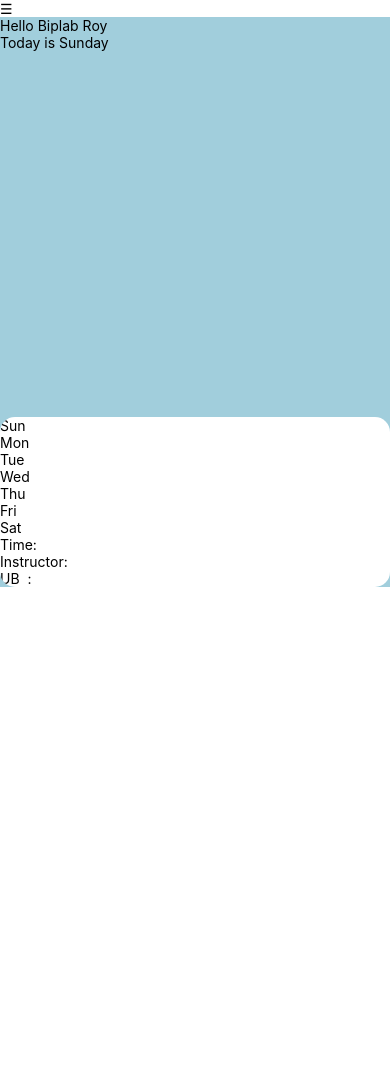
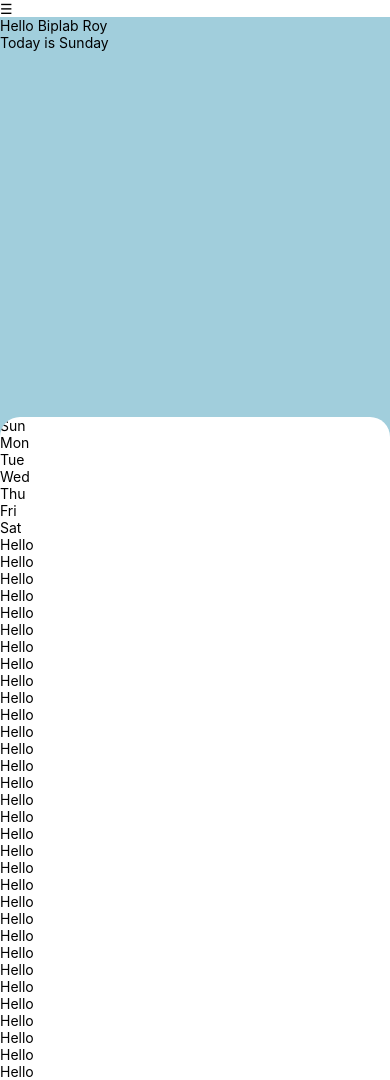
Before and after one commit to biplabroy-1/REMIND-ME_V3, a React Native app: screen / in a window 390 px wide. Before the commit the page ends 844 px from the top, so only its background shows below. Built offline with nearby package versions, Linux system fonts and the light colour scheme; no server answers.

Commit message:
added nested scrolling

```diff
--- a/App.js
+++ b/App.js
@@ -1,6 +1,6 @@
 import { StatusBar } from 'expo-status-bar';
-import React, { useState, useCallback } from 'react';
-import { Text, View, TouchableOpacity, RefreshControl, FlatList } from 'react-native';
+import React, { useState, useEffect, useCallback } from 'react';
+import { Text, View, TouchableOpacity, RefreshControl, ScrollView, StyleSheet } from 'react-native';
 import ParallaxScrollView from './Components/ParallaxScrollView';
 import Sidebar from './Components/Sidebar';
 
@@ -32,7 +32,7 @@ export default function App() {
     }
   }, []);
 
-  useState(() => {
+  useEffect(() => {
     onRefresh();
   }, []);
 
@@ -61,14 +61,14 @@ export default function App() {
           <RefreshControl
             refreshing={refreshing}
             onRefresh={onRefresh}
-            colors={['#009688']} // Optional: Customize the color of the spinner
-            tintColor="#009688" // Optional: Customize the color of the spinner (iOS)
+            colors={['#009688']}
+            tintColor="#009688"
             title="Pull to refresh"
-            titleColor="#009688" // Optional: Customize the title color (iOS)
+            titleColor="#009688"
           />
         }
       >
-        <View className='min-h-[90vh]'>
+        <View className='h-[90vh]'>
           <View className='p-2 justify-evenly flex-row w-full sticky'>
             {dayNames.map((day) => (
               <Text key={day} onPress={() => setSelectedDay(day)}
@@ -79,27 +79,40 @@ export default function App() {
               </Text>
             ))}
           </View>
-          <View className='flex-1 items-center'>
-
-            <View className={`relative mb-4 p-4 border-[1.5px] rounded-xl ${classSchedule.Class_type === 'Free' ? 'border-red-300 bg-red-50' : (classSchedule.Class_type === 'Lab' ? 'border-blue-300 bg-blue-50' : 'border-green-300 bg-green-50')}`}>
-              <View className='flex-row justify-between items-center'>
-                <Text className="text-xs font-medium">Time: {classSchedule.New_Time}</Text>
-                <View className={`${classSchedule.Class_type === 'Free' ? 'bg-red-700' : (classSchedule.Class_type === 'Lab' ? 'bg-blue-700' : 'bg-green-700')} rounded-full px-3 py-1`}>
-                  <Text className='text-white font-bold text-xs'>{classSchedule.Class_type}</Text>
-                </View>
-              </View>
-              <Text className="text-lg font-bold text-slate-900">{classSchedule.Course_Name}</Text>
-              <Text className={`text-lg font-bold text-stone-800 ${classSchedule.Class_type === 'Free' ? 'hidden' : ''}`}>
-                {classSchedule.Group === 'All' ? 'All Group' : classSchedule.Group}
-              </Text>
-              <View className="flex-row mt-2 justify-between items-center mb-2.5">
-                <View>
-                  <Text className={`text-xs w-48 ${classSchedule.Class_type === 'Free' ? 'hidden' : ''}`}>Instructor: {classSchedule.Instructor}</Text>
-                </View>
-                <Text className={`${classSchedule.Class_type === 'Free' ? 'hidden' : ''}`}>UB {classSchedule.Building} : {classSchedule.Room}</Text>
-              </View>
-            </View>
-          </View>
+          <ScrollView nestedScrollEnabled={true}>
+            <Text>Hello</Text>
+            <Text>Hello</Text>
+            <Text>Hello</Text>
+            <Text>Hello</Text>
+            <Text>Hello</Text>
+            <Text>Hello</Text>
+            <Text>Hello</Text>
+            <Text>Hello</Text>
+            <Text>Hello</Text>
+            <Text>Hello</Text>
+            <Text>Hello</Text>
+            <Text>Hello</Text>
+            <Text>Hello</Text>
+            <Text>Hello</Text>
+            <Text>Hello</Text>
+            <Text>Hello</Text>
+            <Text>Hello</Text>
+            <Text>Hello</Text>
+            <Text>Hello</Text>
+            <Text>Hello</Text>
+            <Text>Hello</Text>
+            <Text>Hello</Text>
+            <Text>Hello</Text>
+            <Text>Hello</Text>
+            <Text>Hello</Text>
+            <Text>Hello</Text>
+            <Text>Hello</Text>
+            <Text>Hello</Text>
+            <Text>Hello</Text>
+            <Text>Hello</Text>
+            <Text>Hello</Text>
+            <Text>Hello</Text>
+          </ScrollView>
         </View>
       </ParallaxScrollView >
       <StatusBar style='auto' />
--- a/Components/ParallaxScrollView.tsx
+++ b/Components/ParallaxScrollView.tsx
@@ -1,5 +1,5 @@
 import type { PropsWithChildren, ReactElement } from 'react';
-import { StyleSheet, useColorScheme, RefreshControl } from 'react-native';
+import { StyleSheet, useColorScheme } from 'react-native';
 import Animated, {
   interpolate,
   useAnimatedRef,
@@ -21,8 +21,9 @@ export default function ParallaxScrollView({
   children,
   headerContent,
   headerBackgroundColor,
-  refreshControl, // Destructure the refreshControl prop
+  refreshControl,
 }: Props) {
+
   const colorScheme = useColorScheme() ?? 'light';
   const scrollRef = useAnimatedRef<Animated.ScrollView>();
   const scrollOffset = useScrollViewOffset(scrollRef);
@@ -76,7 +77,8 @@ const styles = StyleSheet.create({
   },
   content: {
     flex: 1,
-    borderRadius: 15,
+    borderTopStartRadius:20,
+    borderTopRightRadius:20,
     overflow: 'hidden',
   },
 });
```
